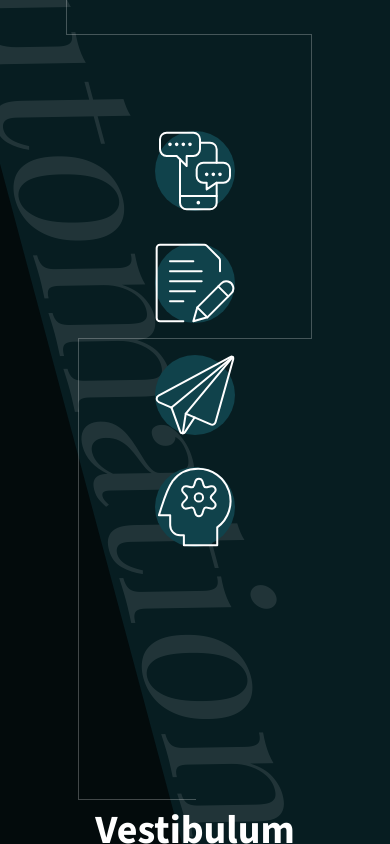
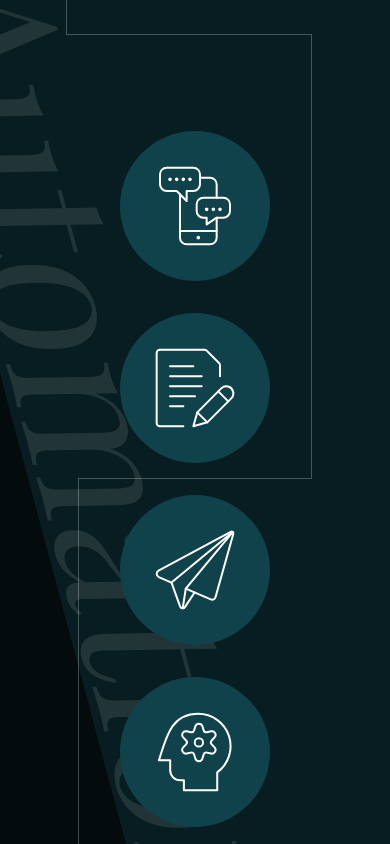
Before and after one commit to renrutoet/consumer-rights-task, a Next.js app: page / in a window 390 px wide. Shown: the part 2060-2904 px from the top of the page. Built offline with nearby package versions, Linux system fonts and the light colour scheme; a web font is replaced by a local one.

Commit message:
feat: final responsive style fixes

```diff
--- a/src/app/Sections/Contact/Contact.module.scss
+++ b/src/app/Sections/Contact/Contact.module.scss
@@ -38,7 +38,7 @@
             left: 25%;
             z-index: -1;
 
-            @media screen and (max-width: $media-phone) {
+            @media screen and (max-width: $media-tablet) {
                 left: 50%;
                 width: 50%;
             }
--- a/src/app/Sections/WhatWeDo/WhatWeDo.tsx
+++ b/src/app/Sections/WhatWeDo/WhatWeDo.tsx
@@ -90,6 +90,7 @@ export const WhatWeDo = (): JSX.Element => {
                                       <IconWrapper
                                           key={`what-we-do-icons-${index}`}
                                           circle
+                                          fixed
                                       >
                                           {iconData.content}
                                       </IconWrapper>
--- a/src/app/components/Graphics/Icon/Icon.module.scss
+++ b/src/app/components/Graphics/Icon/Icon.module.scss
@@ -14,6 +14,15 @@
         @media screen and (max-width: $media-tablet) {
             margin-block: 1rem;
             height: 100%;
+        }
+
+        &--fixed {
+            @extend .c-icon;
+            height: 150px;
+
+            @media screen and (max-width: $media-tablet) {
+                margin-block: 1rem;
+            }
         }
     }
 
--- a/src/app/components/Graphics/Icon/Icon.tsx
+++ b/src/app/components/Graphics/Icon/Icon.tsx
@@ -4,15 +4,23 @@ import styles from './Icon.module.scss'
 interface IconProps extends PropsWithChildren {
     text?: string
     circle?: boolean
+    fixed?: boolean
 }
 
 export const IconWrapper = ({
     text,
     children,
     circle = false,
+    fixed = false,
 }: IconProps): JSX.Element => {
     return (
-        <div className={`${styles['c-icon__container']} `}>
+        <div
+            className={
+                fixed
+                    ? `${styles['c-icon__container--fixed']} `
+                    : `${styles['c-icon__container']} `
+            }
+        >
             <div className={circle ? `${styles['c-icon__circle']} ` : ''}>
                 {children}
             </div>
--- a/src/app/components/Layout/Row/Row.module.scss
+++ b/src/app/components/Layout/Row/Row.module.scss
@@ -2,7 +2,7 @@
 
 .row {
     display: flex;
-    align-items: flex-end;
+    align-items: center;
     justify-content: space-evenly;
     width: 100%;
 
```
